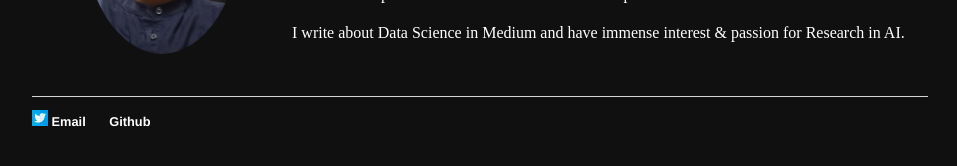
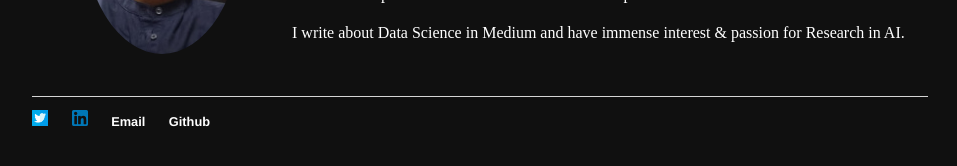
Before and after one commit to Mayurji/mayurji.github.io, a Jekyll site: the page built from index.html, in a window 1280 px wide. Shown: the part 403-569 px from the top of the page, without its empty margins (160-1117 px from the left). Built offline with Jekyll 4.4.1, drawn with Linux system fonts in a browser that asks for light colours.

Commit message:
Update default.html

```diff
--- a/_layouts/default.html
+++ b/_layouts/default.html
@@ -21,7 +21,8 @@
 		</div><!-- /.container -->
 		<footer>
     		<ul>
-			<img src="{{site.url}}/assets/images/svgs/twitter.png" alt="twitter">
+			<li><a href="https://twitter.com/mayur__22"><img src="{{site.url}}/assets/images/svgs/twitter.png" alt="twitter"></a></li>
+			<li><a href="https://www.linkedin.com/in/mayur-jain-ds/"><img src="{{site.url}}/assets/images/svgs/linkedin.png" alt="linkedin"></a></li>
         		<li><a href="mailto:1942at@gmail.com">Email</a></li>
         		<li><a href="https://github.com/mayurji">Github</a></li>
 			</ul>
```
